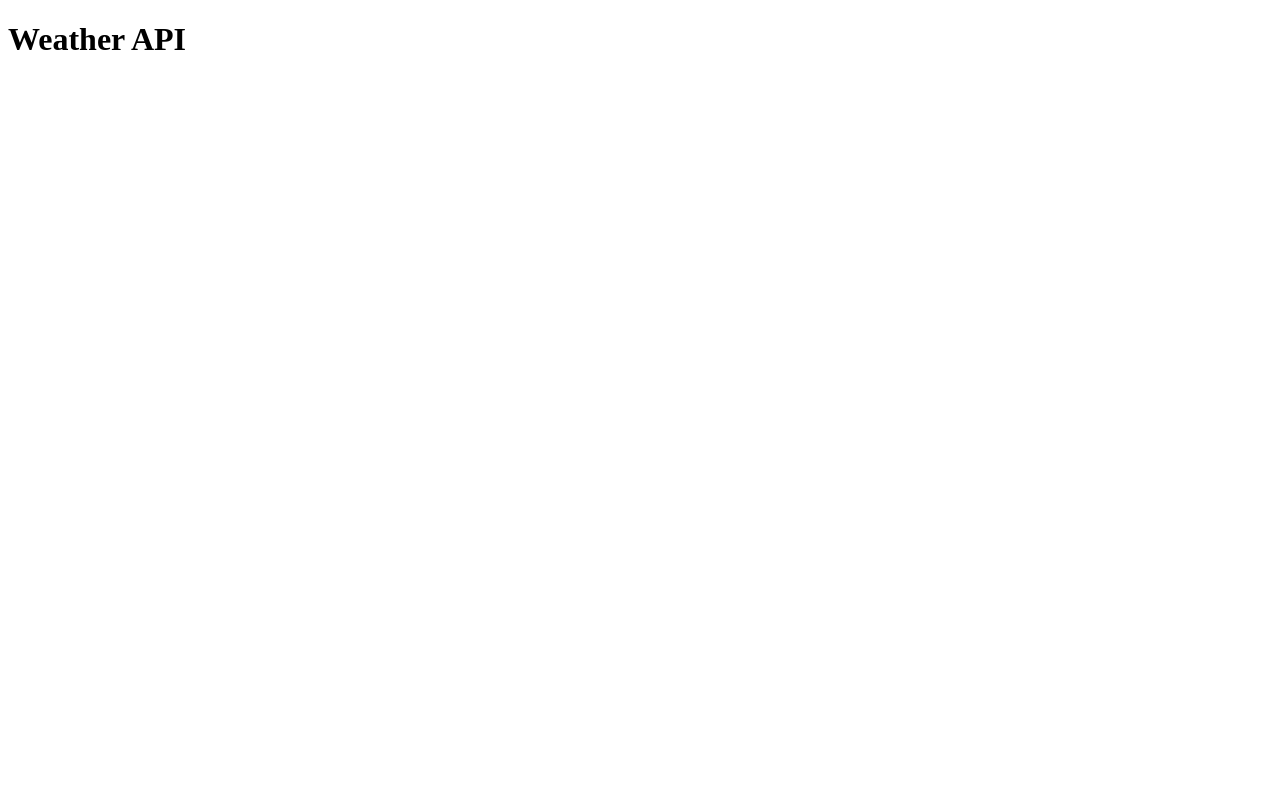
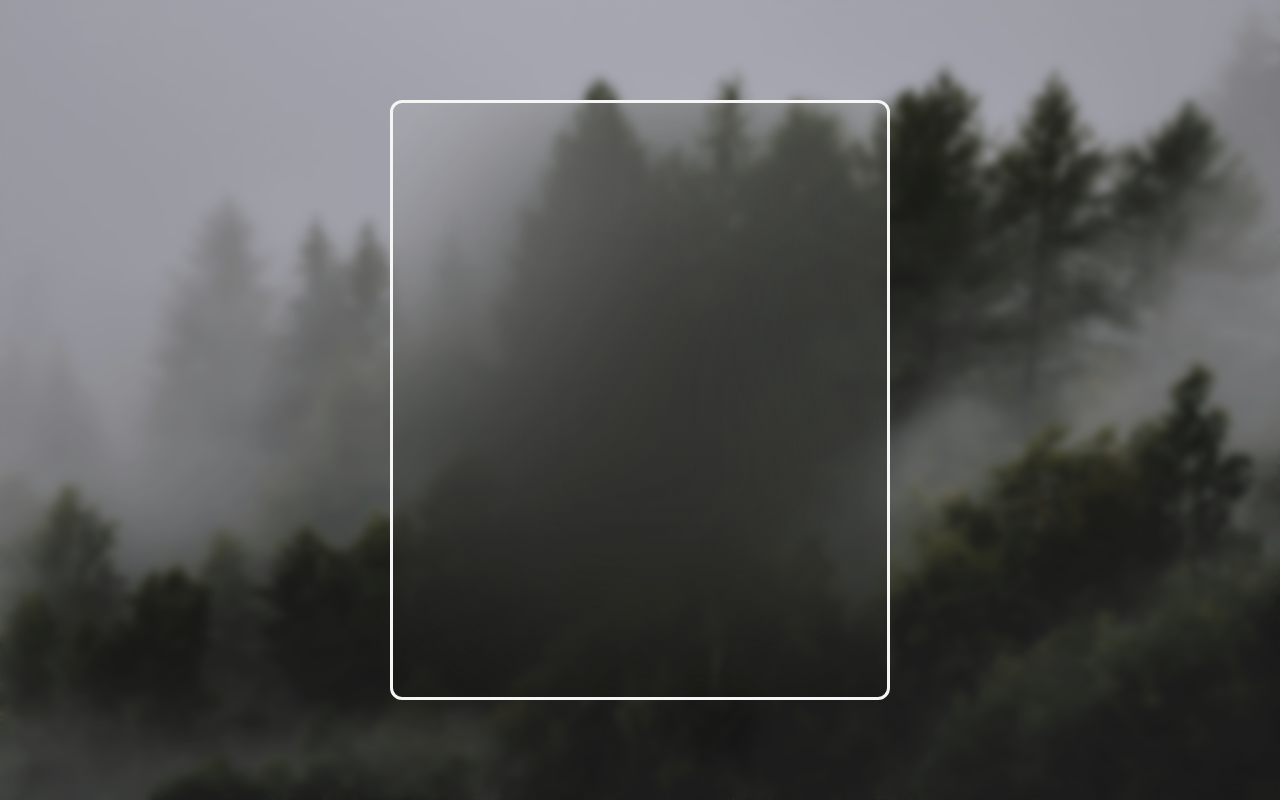
Before and after one commit to havindu05/Weather_API, a plain HTML site: page index.html in a window 1280 px wide. Drawn offline with Linux system fonts and the light colour scheme; a web font is replaced by a local one.

Commit message:
Background image and textbox

```diff
--- a/index.html
+++ b/index.html
@@ -3,9 +3,15 @@
 <head>
     <meta charset="UTF-8">
     <meta name="viewport" content="width=device-width, initial-scale=1.0">
+    <link rel="stylesheet" href="style.css">
     <title>Weather API</title>
 </head>
 <body>
-    <h1>Weather API</h1>
+
+    <div class="main">
+
+    </div>
+
+
 </body>
 </html>
--- a/style.css
+++ b/style.css
@@ -0,0 +1,45 @@
+@import url('https://fonts.googleapis.com/css2?family=DM+Sans:ital,opsz,wght@0,9..40,100..1000;1,9..40,100..1000&family=Edu+SA+Hand:wght@400..700&family=Edu+VIC+WA+NT+Hand+Pre:wght@400..700&family=Josefin+Sans:ital,wght@0,100..700;1,100..700&family=Lora:ital,wght@0,400..700;1,400..700&family=Merienda:wght@300..900&family=Orbitron:wght@400..900&family=Oswald:wght@200..700&family=Outfit:wght@100..900&family=Poppins:ital,wght@0,100;0,200;0,300;0,400;0,500;0,600;0,700;0,800;0,900;1,100;1,200;1,300;1,400;1,500;1,600;1,700;1,800;1,900&family=Spicy+Rice&display=swap');
+
+* {
+    margin: 0;
+    padding: 0;
+    box-sizing: border-box;
+    font-family: "Edu VIC WA NT Hand Pre", cursive;
+    color:whitesmoke;
+}
+
+body {
+    background: url(assest/images/pexels-eberhardgross-1367192.jpg);
+    width: 100%;
+    height: 100dvh;
+    background-size: cover;
+    background-position: center;
+    display: flex;
+    align-items: center;
+    justify-content: center;
+    position: relative;
+}
+
+body::before {
+    content: "";
+    position: absolute;
+    top: 0;
+    left: 0;
+    width: 100%;
+    height: 100dvh;
+    background: rgba(0, 0, 0, 0.15);
+    backdrop-filter: blur(4px);
+    z-index: 0;
+}
+
+.main {
+    border: solid;
+    width: 500px;
+    height: 600px;
+    z-index: 1;
+    position: relative;
+    background: linear-gradient(to top, rgb(0,0,0,0.15),rgb(225,225,225,0.15));
+    border-radius: 12px;
+    backdrop-filter: blur(100px);
+
+}
```
Also changed, not shown: assest/images/pexels-eberhardgross-1367192.jpg (added).
